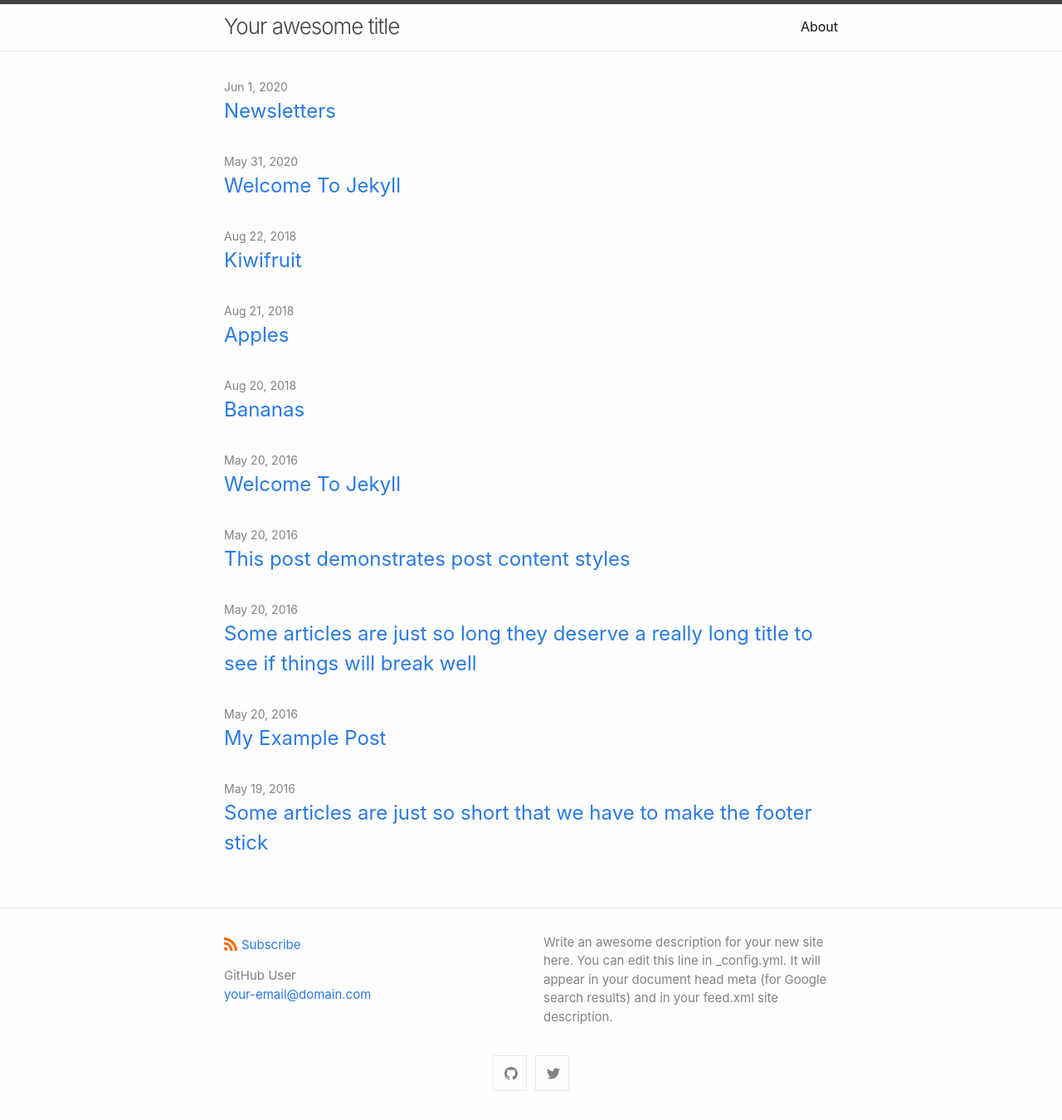
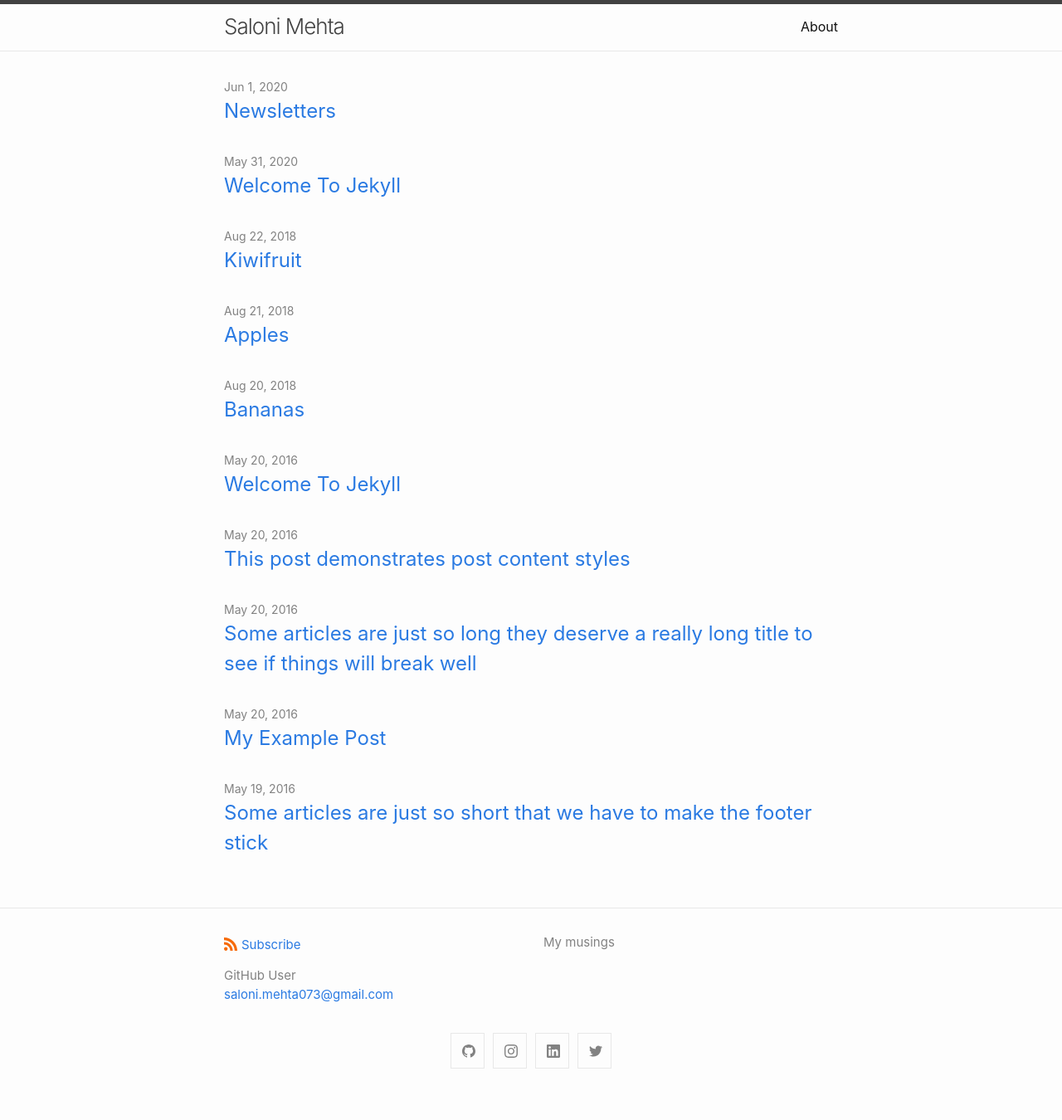
Before and after one commit to salonimehta073/mydoctheme, a Jekyll site: the page built from index.markdown, in a window 1280 px wide. Shown: the whole page at 83% size. Built offline with Jekyll 4.4.1, drawn with Linux system fonts in a browser that asks for light colours; after the commit the page ends 1323 px from its top, so only the background shows below that.

Commit message:
Update _config.yml

```diff
--- a/_config.yml
+++ b/_config.yml
@@ -1,11 +1,9 @@
-title: Your awesome title
+title: Saloni Mehta
 author:
   name: GitHub User
-  email: your-email@domain.com
+  email: saloni.mehta073@gmail.com
 description: > # this means to ignore newlines until "show_excerpts:"
-  Write an awesome description for your new site here. You can edit this
-  line in _config.yml. It will appear in your document head meta (for
-  Google search results) and in your feed.xml site description.
+  My musings
 
 show_excerpts: false # set to true to show excerpts on the homepage
 
@@ -16,14 +14,14 @@ minima:
 
   # generate social links in footer
   social_links:
-    twitter: jekyllrb
-    github:  jekyll
+    twitter: Fartdispenser
+    github:  salonimehta073
     # devto: jekyll
     # dribbble: jekyll
     # facebook: jekyll
     # flickr:   jekyll
-    # instagram: jekyll
-    # linkedin: jekyll
+    instagram: salcupcake
+    linkedin: https://www.linkedin.com/in/mehta-saloni/
     # pinterest: jekyll
     # youtube: jekyll
     # youtube_channel: UC8CXR0-3I70i1tfPg1PAE1g
```
